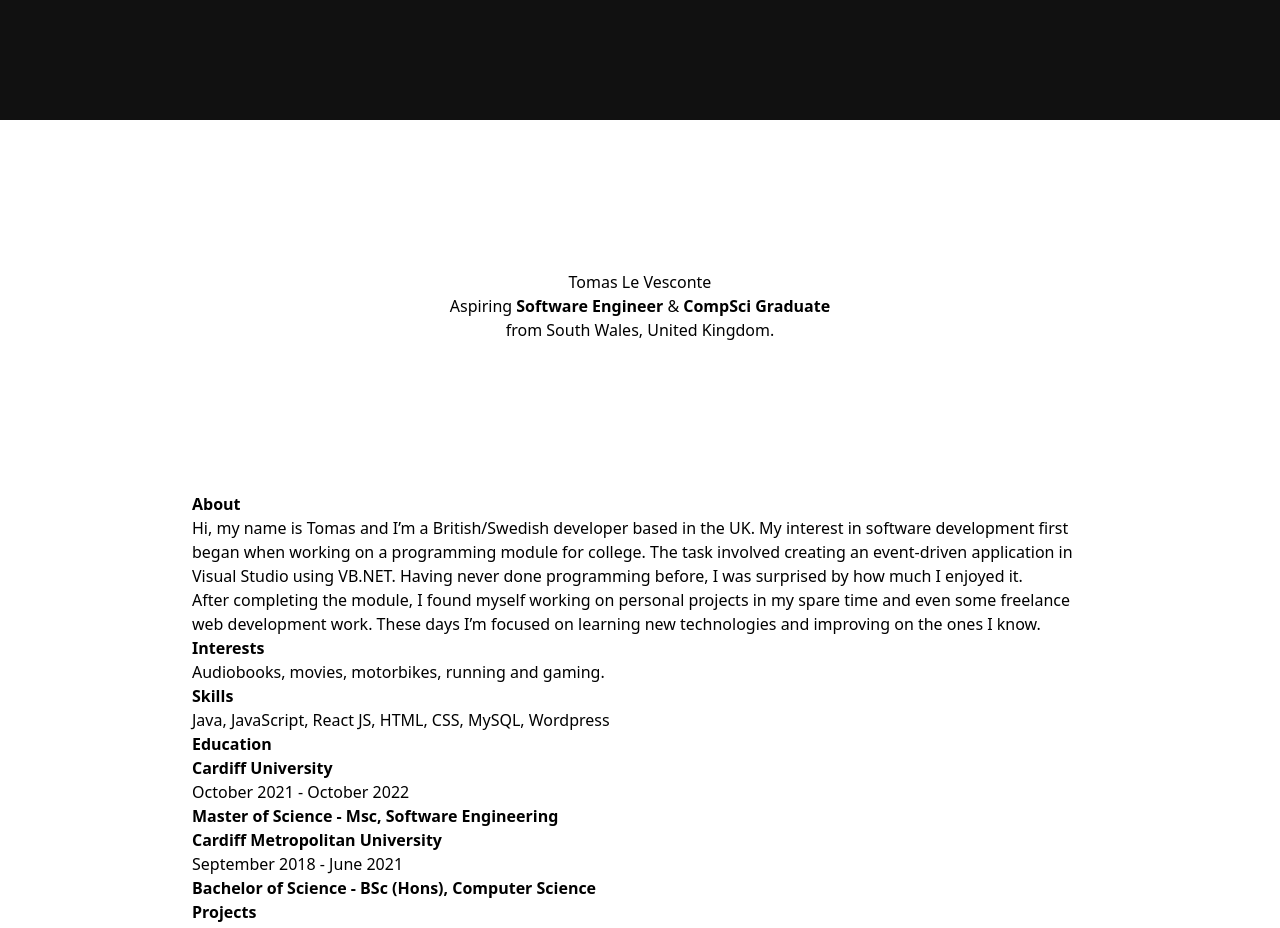
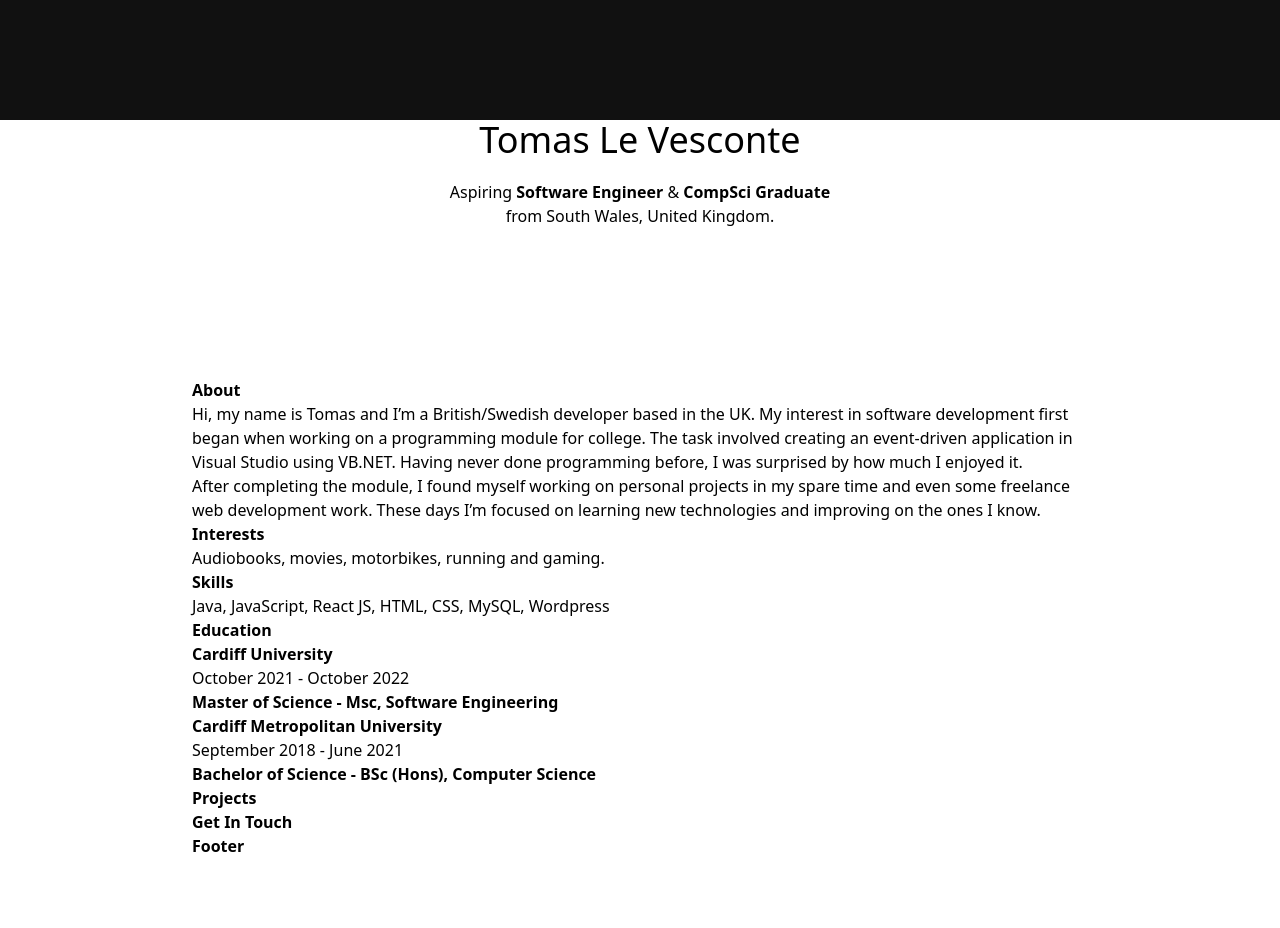
Before and after one commit to tlevesconte/portfolio-website, a React (Create React App) app: page / in a window 1280 px wide. Shown: the part 680-1608 px from the top of the page. After the commit the page ends 1538 px from the top, so only its background shows below. Built offline with nearby package versions, Linux system fonts and the light colour scheme.

Commit message:
Add small adjustments

```diff
--- a/src/components/sections/About.js
+++ b/src/components/sections/About.js
@@ -2,7 +2,7 @@ import React from 'react'
 
 const About = () => {
   return (
-    <section className='about'>
+    <section className='about pt-[150px]'>
       {/* About */}
       <h1 className='font-bold'>About</h1>
       <p>
--- a/src/components/sections/Header.js
+++ b/src/components/sections/Header.js
@@ -2,9 +2,9 @@ import React from 'react'
 
 const Header = () => {
   return (
-    <header className='py-[150px]'>
+    <header>
       {/* Heading */}
-      <h1 className='text-center'>Tomas Le Vesconte</h1>
+      <h1 className='text-center text-4xl pb-5'>Tomas Le Vesconte</h1>
 
       {/* Bio */}
       <p className='text-center'>
```
